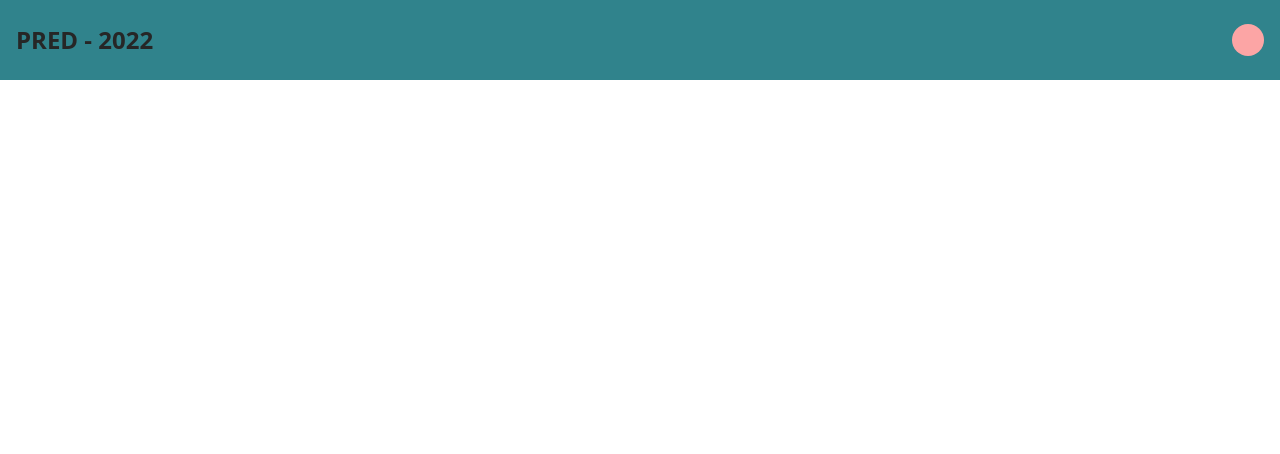
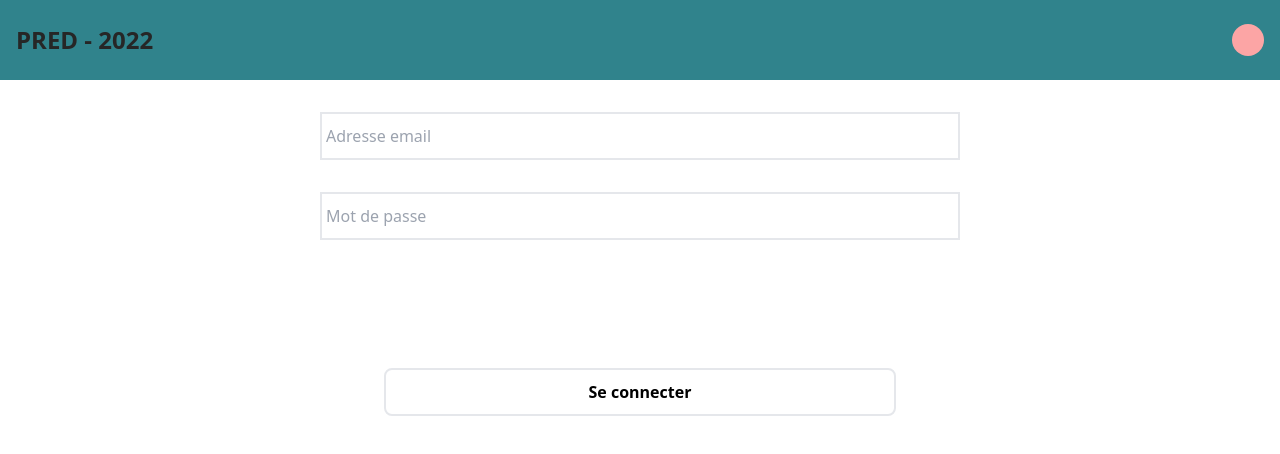
Before and after one commit to Mangow44/PRED_2022, a SvelteKit app: page /connexion in a window 1280 px wide. Before the commit this address had no page. Shown: the top 454 px of the page. Built offline with nearby package versions, Linux system fonts and the light colour scheme.

Commit message:
:zap: Sign in method

```diff
--- a/src/routes/+page.svelte
+++ b/src/routes/+page.svelte
@@ -1,12 +1,28 @@
 <script>
+	import { onMount } from 'svelte';
+	import { goto } from '$app/navigation';
+	import { auth } from '$lib/firebase/config';
+	import { onAuthStateChanged } from 'firebase/auth';
 	import Block from '$lib/block/Block.svelte';
+
+	let loading = true;
+
+	onMount(() => {
+		onAuthStateChanged(auth, (user) => {
+			if (!user) {
+				goto('/connexion');
+				return;
+			}
+			loading = false;
+		});
+	});
 </script>
 
-<!-- Lier ça à firebase avec une authentification ! -->
+{#if !loading}
 	<div
 		id="main"
-	class="grid
-		grid-cols-1 md:grid-cols-3  lg:grid-cols-4 xl:grid-cols-5 2xl:grid-cols-6
+		class="grid overflow-auto
+			grid-cols-1 md:grid-cols-3 lg:grid-cols-4 xl:grid-cols-5 2xl:grid-cols-6
 			gap-4 mt-[5rem] py-[1rem]"
 	>
 		<Block title={'1'} content={'ok 1'} />
@@ -14,3 +30,4 @@
 		<Block title={'jaune'} content={'ok'} />
 		<Block title={'popoi'} content={'pois'} />
 	</div>
+{/if}
--- /dev/null
+++ b/src/routes/connexion/+page.svelte
@@ -0,0 +1,63 @@
+<script>
+	import { goto } from '$app/navigation';
+	import { getAuth, signInWithEmailAndPassword } from 'firebase/auth';
+
+	let email;
+	let password;
+	let errorMessage = '';
+	const errors = {
+		'auth/missing-email': 'Veuillez remplir tous les champs.',
+		'auth/invalid-email': 'Adresse email invalide.',
+		'auth/wrong-password': 'Mot de passe invalide.',
+		'auth/user-not-found': 'Email ou mot de passe invalide.'
+	};
+	const auth = getAuth();
+
+	function connexion() {
+		signInWithEmailAndPassword(auth, email, password)
+			.then(() => {
+				goto('/');
+			})
+			.catch((error) => {
+				if (errors[error.code]) errorMessage = errors[error.code];
+			});
+	}
+</script>
+
+<div class="flex flex-col w-full h-auto mt-[5rem] py-[1rem] overflow-auto">
+	<input
+		placeholder="Adresse email"
+		type="email"
+		name="userEmail"
+		id="email"
+		bind:value={email}
+		class="w-[50%] h-12 my-[1rem] m-auto border-2 pl-1"
+	/>
+
+	<input
+		placeholder="Mot de passe"
+		type="password"
+		name="userPassword"
+		id="password"
+		bind:value={password}
+		class="w-[50%] h-12 m-auto my-[1rem] border-2 pl-1"
+	/>
+
+	<p
+		class="w-full h-6 mt-12 overflow-auto
+			text-center text-red-500 font-bold shrink-0"
+	>
+		{errorMessage}
+	</p>
+
+	<button
+		class="mx-auto font-bold mt-10 w-[40%] h-12
+				rounded-lg shrink-0
+				border-2"
+		on:click={() => {
+			connexion();
+		}}
+	>
+		Se connecter
+	</button>
+</div>
```
Lines whose indentation alone changed are shown as unchanged.
